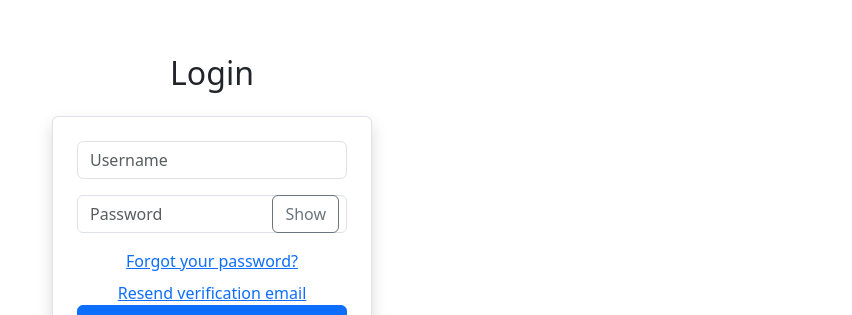
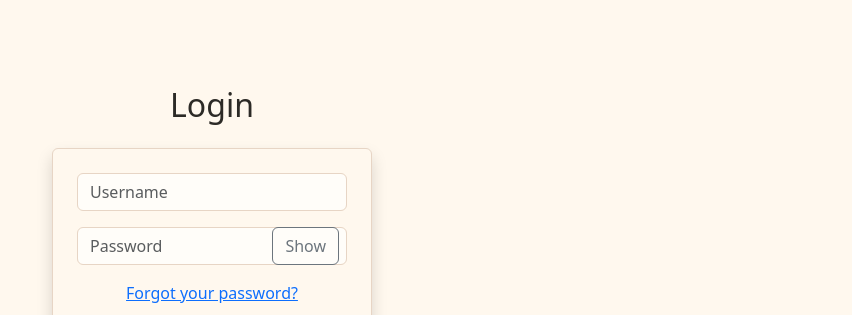
Before and after one commit to Andrew-O39/ExpenseVista-frontend, a React (Vite) app: page /login in a window 1280 px wide. Shown: the part 189-504 px from the top of the page, without its empty margins (428-1280 px from the left). Built offline with nearby package versions, Linux system fonts and the light colour scheme; no server answers.

Commit message:
Import App.css in App.tsx

```diff
--- a/src/App.css
+++ b/src/App.css
@@ -1,3 +1,72 @@
+/* -----------------------------
+   🌞 Custom Cream Light Theme
+   ----------------------------- */
+html[data-bs-theme="light"] {
+  --bs-body-bg: #FFF8EE;        /* warm cream */
+  --bs-body-color: #2C2A26;
+
+  --bs-card-bg: #FFFFFF;
+  --bs-card-border-color: #E7D5C5;
+  --bs-border-color: #E7D5C5;
+
+  --bs-link-color: #6C4E2F;
+  --bs-link-hover-color: #523a24;
+
+  --bs-primary: #6C4E2F;
+  --bs-secondary: #856D57;
+  --bs-success: #4A6E4E;
+  --bs-warning: #B67A23;
+  --bs-info: #6B7A8F;
+  --bs-light: #FFFDF9;
+  --bs-dark: #2C2A26;
+
+  /* Helpful for buttons using CSS vars */
+  --bs-btn-bg: var(--bs-primary);
+  --bs-btn-border-color: var(--bs-primary);
+  --bs-btn-hover-bg: #523a24; /* slightly darker than primary */
+  --bs-btn-hover-border-color: #523a24;
+  --bs-btn-color: #fff;
+}
+
+/* Optional: soften forms in light theme */
+html[data-bs-theme="light"] .form-control,
+html[data-bs-theme="light"] .form-select {
+  background-color: #fffdf9;
+  border-color: #e7d5c5;
+}
+html[data-bs-theme="light"] .form-control:focus,
+html[data-bs-theme="light"] .form-select:focus {
+  border-color: var(--bs-primary);
+  box-shadow: 0 0 0 0.15rem rgba(108, 78, 47, 0.25);
+}
+
+/* Page background follows theme variable */
+body {
+  background-color: var(--bs-body-bg);
+}
+
+/* --- Theme toggle fine-tuning inside dropdown --- */
+.dropdown-menu .theme-toggle {
+  display: flex;
+  align-items: center;
+  justify-content: space-between;
+  gap: 0.5rem;
+  width: 100%;
+}
+.dropdown-menu .theme-toggle button {
+  flex: 1;
+  padding: 0.25rem 0.5rem;
+  font-size: 0.875rem; /* slightly smaller */
+}
+
+/* Optional: card shadows slightly warmer */
+.card {
+  box-shadow: 0 4px 10px rgba(108, 78, 47, 0.08);
+}
+
+/* -----------------------------
+   Old app demo styles (keep if used)
+   ----------------------------- */
 #root {
   max-width: 1280px;
   margin: 0 auto;
@@ -19,12 +88,8 @@
 }
 
 @keyframes logo-spin {
-  from {
-    transform: rotate(0deg);
-  }
-  to {
-    transform: rotate(360deg);
-  }
+  from { transform: rotate(0deg); }
+  to   { transform: rotate(360deg); }
 }
 
 @media (prefers-reduced-motion: no-preference) {
@@ -33,65 +98,4 @@
   }
 }
 
-.card {
-  padding: 2em;
-}
-
-.read-the-docs {
-  color: #888;
-}
-
-/* --- Theme toggle fine-tuning inside dropdown --- */
-.dropdown-menu .theme-toggle {
-  display: flex;
-  align-items: center;
-  justify-content: space-between;
-  gap: 0.5rem;
-  width: 100%;
-}
-
-.dropdown-menu .theme-toggle button {
-  flex: 1;
-  padding: 0.25rem 0.5rem;
-  font-size: 0.875rem; /* slightly smaller */
-}
-
-/* --- Custom warm cream theme for light mode --- */
-[data-bs-theme="light"] {
-  --bs-body-bg: #FFF8EE;
-  --bs-body-color: #2C2A26;
-  --bs-card-bg: #FFFFFF;
-  --bs-card-border-color: #E7D5C5;
-  --bs-border-color: #E7D5C5;
-  --bs-link-color: #6C4E2F;
-  --bs-link-hover-color: #523a24;
-  --bs-primary: #6C4E2F;
-  --bs-primary-hover: #523a24;
-  --bs-secondary: #856D57;
-  --bs-success: #4A6E4E;
-  --bs-warning: #B67A23;
-  --bs-info: #6B7A8F;
-  --bs-light: #FFFDF9;
-  --bs-dark: #2C2A26;
-  --bs-btn-bg: var(--bs-primary);
-  --bs-btn-border-color: var(--bs-primary);
-  --bs-btn-hover-bg: var(--bs-primary-hover);
-  --bs-btn-hover-border-color: var(--bs-primary-hover);
-  --bs-btn-color: #fff;
-}
-
-/* Optional: card shadows slightly warmer */
-.card {
-  box-shadow: 0 4px 10px rgba(108, 78, 47, 0.08);
-}
-
-/* Optional: make forms look slightly softer */
-.form-control, .form-select {
-  background-color: #fffdf9;
-  border-color: #e7d5c5;
-}
-
-.form-control:focus, .form-select:focus {
-  border-color: var(--bs-primary);
-  box-shadow: 0 0 0 0.15rem rgba(108, 78, 47, 0.25);
-}
+.read-the-docs { color: #888; }
--- a/src/App.tsx
+++ b/src/App.tsx
@@ -1,3 +1,4 @@
+import './App.css';
 import { useEffect } from "react";
 import { Routes, Route, Link, Navigate } from "react-router-dom";
 import { WELCOME_KEY } from "./constants/onboarding";
```
